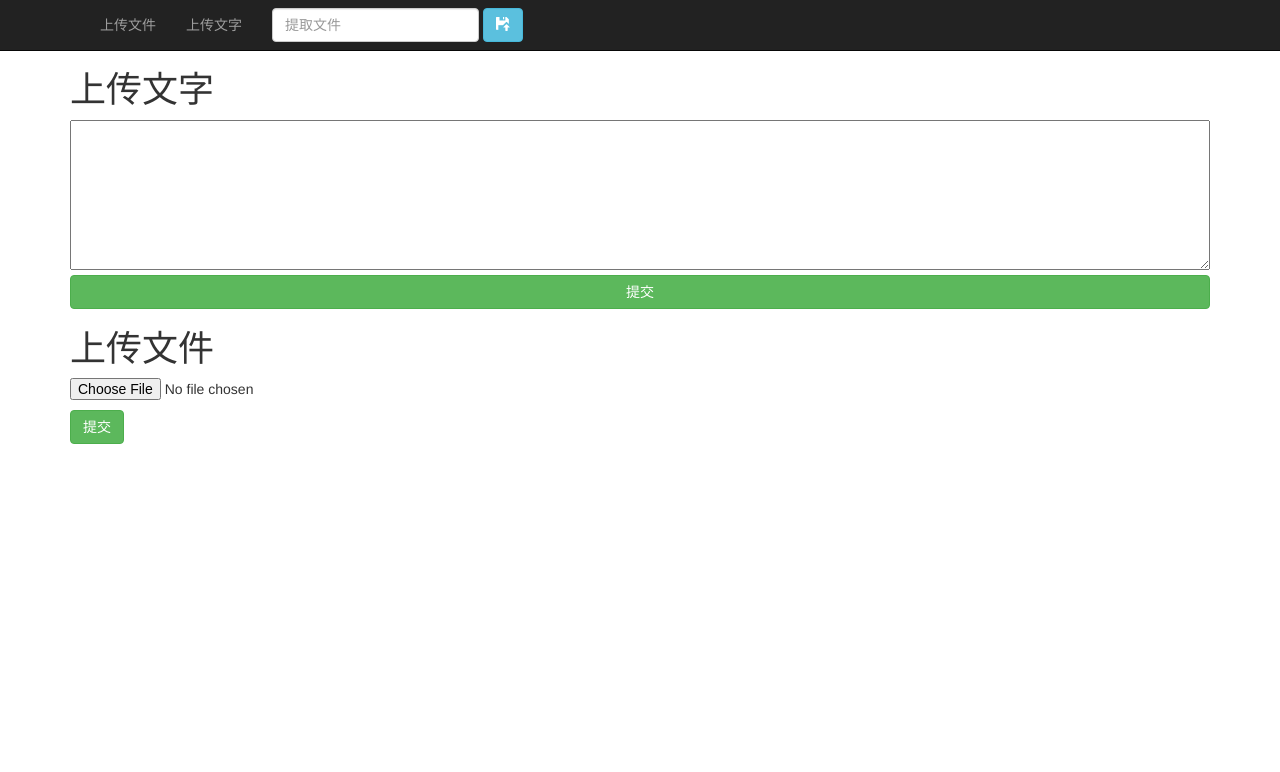
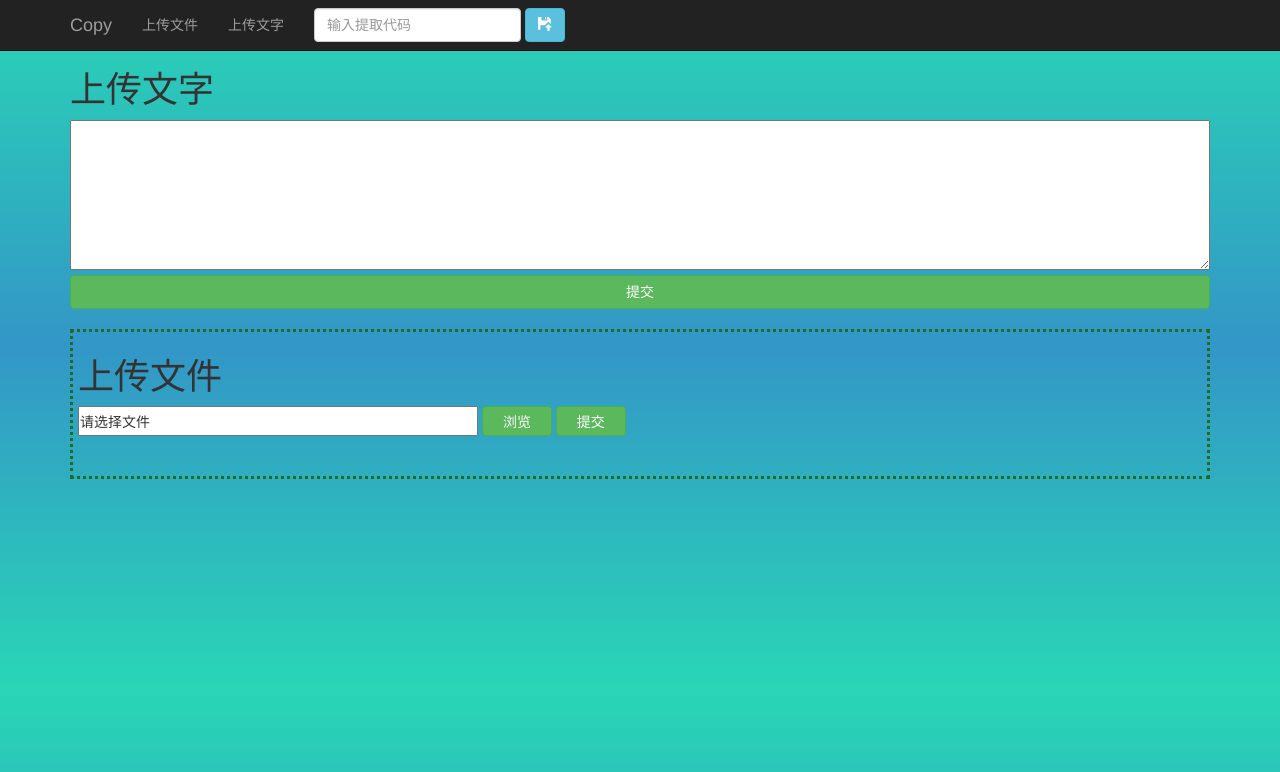
Before and after one commit to liuzihaohao/webcopy, a Django app: page /uptext/ in a window 1280 px wide. Shown: the top 772 px of the page. Run offline with Django 3.2, Linux system fonts and the light colour scheme; data comes from the database, SQL or seed files in the repository; both versions use the stored data as it was after the commit; some libraries are stand-ins or nearby versions.

Commit message:
Signed-off-by: haozihan <2629827923@qq.com>

```diff
--- a/message/views.py
+++ b/message/views.py
@@ -21,17 +21,17 @@
         if obj:
             if messgaelist.objects.get(code=code).typetf=='t':
                 t=messgaelist.objects.get(code=code).text
-                messgaelist.objects.get(code=code).delete()
+                # messgaelist.objects.get(code=code).delete()
                 return render(request,'../templates/index.html',{
-                    "bigtext":t,"ifbigtext":"true"
+                    "bigtext":t,"ifbigtext":"true","titles":settingslist.objects.get(key="title").val,"iftext":True
                 })
             else:
                 t=messgaelist.objects.get(code=code).file
                 # DEL_LIST.append(t)
                 # filedellist.objects.create()
-                messgaelist.objects.get(code=code).delete()
+                # messgaelist.objects.get(code=code).delete()
                 return render(request,'../templates/index.html',{
-                    "bigtext":"","ifbigtext":"true","bigfile":'/media/'+str(t),"filetext":"下载"
+                    "bigtext":"","ifbigtext":"true","bigfile":'/media/'+str(t),"iftext":False,"titles":settingslist.objects.get(key="title").val
                 })
         return render(request,'../templates/index.html',{
             "bigtext":"错误的提取码","ifbigtext":"true"
@@ -46,8 +46,8 @@
             if not messgaelist.objects.filter(code=t):
                 break
         messgaelist.objects.create(code=t,typetf='t',text=request.POST.get("text"))
-        return render(request,'../templates/index.html',{"codes":t,"ifcode":"true"})
-    return render(request,'../templates/index.html')
+        return render(request,'../templates/index.html',{"codes":t,"ifcode":"true","titles":settingslist.objects.get(key="title").val})
+    return render(request,'../templates/index.html',{"titles":settingslist.objects.get(key="title").val})
 
 def fileup(request):
     if request.method=='POST':
@@ -58,7 +58,7 @@
             if not messgaelist.objects.filter(code=t):
                 break
         messgaelist.objects.create(code=t,typetf='f',file=fobj)
-        return render(request,'../templates/index.html',{"codes":t,"ifcode":"true"})
+        return render(request,'../templates/index.html',{"codes":t,"ifcode":"true","titles":settingslist.objects.get(key="title").val})
     return render(request,'../templates/index.html')
 
 # Create your views here.
--- a/templates/index.html
+++ b/templates/index.html
@@ -1,5 +1,6 @@
 <!DOCTYPE html>
 <html>
+
 <head>
 	<meta charset="utf-8">
 	<title>Copy</title>
@@ -8,11 +9,70 @@
 	<script src="/static/js/bootstrap.min.js"></script>
 	<meta name="viewport" content="width=device-width, initial-scale=1, maximum-scale=1, user-scalable=no">
 	<style>
-			body{
+		* {
+			margin: 0;
+			padding: 0;
+
+		}
+
+		body {
 			margin-top: 50px;
+			/* background-image: */
+			min-height: 80vh;
+			/* -webkit-linear-gradient(to top,rgba(86, 231, 250, 0.3) ,rgba(4, 169, 180, 0.6) 50%,rgba(6, 122, 168, 0.6) ), */
+			/* -moz-linear-gradient(to top,rgba(86, 231, 250, 0.3) ,rgba(4, 169, 180, 0.6) 50%,rgba(6, 122, 168, 0.6) ) , */
+			/* -webkit-gradient(linear,left top,left bottom,from(#3396c7),to(#29d6b5)); */
+			background-image: linear-gradient(to top, #29d6b5, #3396c7 50%, #29d6b5);
+			/* background-image: -webkit-gradient(linear,left top,left bottom,from(#29d6b5),#3396c7,to(#29d6b5)); */
+		}
+	</style>
+
+	<style>
+		#file_name {
+			width: 400px;
+			height: 30px;
+		}
+
+		a.input,
+		button.input {
+			width: 70px;
+			height: 30px;
+			line-height: 30px;
+			background: #5cb85c;
+			border-color: #4cae4c;
+			text-align: center;
+			display: inline-block;
+			overflow: hidden;
+			position: relative;
+			top: 10px;
+			position: relative;
+			top: -2px;
+			padding-top: 0px;
+		}
+
+		a.input:hover,
+		button.input:hover {
+			background: #449D44;
+			color: #ffffff;
+		}
+
+		a,
+		button {
+			text-decoration: none;
+			color: #FFF;
+		}
+
+		#file {
+			opacity: 0;
+			filter: alpha(opacity=0);
+			font-size: 100px;
+			position: absolute;
+			top: 0;
+			right: 0;
 		}
 	</style>
 </head>
+
 <body>
 	<div class="container">
 		<nav class="navbar navbar-static-top navbar-fixed-top navbar-default navbar-inverse">
@@ -31,46 +91,120 @@
 						<li><a href="#textup">上传文字</a></li>
 						<!-- <li><a href="">关于</a></li> -->
 					</ul>
-						<form class="navbar-form navbar-left" role="search" method="get" action="/seachdb/">
+					<form class="navbar-form navbar-left .hidden-xs" role="search" method="get" action="/seachdb/">
 						<div class="form-group">
-								<input type="text" class="form-control" placeholder="提取文件" name="code">
+							<input type="text" class="form-control" placeholder="输入提取代码" name="code">
 						</div>
 						{% csrf_token %}
-							<button type="submit" class="btn btn-info"><span class="glyphicon glyphicon glyphicon-floppy-open"></span></button>
+						<button type="submit" class="btn btn-info"><span
+								class="glyphicon glyphicon glyphicon-floppy-open"></span></button>
 					</form>
 				</div>
 			</div>
 		</nav>
+		<div class="row hidden-lg hidden-md hidden-sm">
+			<div style="margin-left: 15px;">
+				<form class="navbar-form navbar-left" role="search" method="get" action="/seachdb/">
+					<div class="form-group pull-left">
+						<input type="text" class="form-control " placeholder="输入提取代码" name="code">
+					</div>
+					{% csrf_token %}
+					<button type="submit" class="btn btn-info pull-left"><span
+							class="glyphicon glyphicon glyphicon-floppy-open"></span></button>
+
+				</form>
+
+			</div>
+		</div>
 		<!--  -->
 		{% if ifbigtext %}
-			<script>window.onload=function(){$("#bigtext").click()}</script>
-			<button id='bigtext' style="display: none;" type="button" class="btn btn-primary" data-toggle="modal" data-target=".bs-example-modal-lg">Large modal</button>
-			<div class="modal fade bs-example-modal-lg" tabindex="-1" role="dialog" aria-labelledby="myLargeModalLabel">
+		<script>window.onload = function () { $("#bigtext").click() }</script>
+		<div>
+			<button id='bigtext' style="display: none;" type="button" class="btn btn-primary" data-toggle="modal"
+				data-target=".bs-example-modal-lg"></button>
+			<div class="modal fade bs-example-modal-lg" tabindex="-1" role="dialog" aria-labelledby="myLargeModalLabel"
+				style="margin-top:50px;padding: 10px;">
 				<div class="modal-dialog modal-lg" role="document">
-			<div class="modal-content">{{bigtext|linebreaksbr}}<a href="{{bigfile}}">{{filetext}}</a></div></div>
+					{% if iftext %}
+					<div style="display:block;padding:10px;height:400px;border: #FFF 1px solid;border-radius: 5px;
+					background: #fff;overflow-y: auto;box-shadow:5px 5px 35px rgba(2,2,2,0.4)  ,-5px -5px 35px rgba(2,2,2,0.4) ;
+					">
+						{{bigtext|linebreaksbr}}
+					</div>
+					{% else %}
+					<div style="display:block;padding:10px;height:200px;border: #FFF 1px solid;border-radius: 5px;
+						background: #fff;overflow-y: hidden;box-shadow:5px 5px 35px rgba(2,2,2,0.4)  ,-5px -5px 35px rgba(2,2,2,0.4) ;
+						">
+						<a type="button" href="{{bigfile}}" style="color:#449D44" class="btn btn-default" role="button">下载文件</a>
+					</div>
+					{% endif %}
+				</div>
+			</div>
+
 		</div>
 		{% endif %}
 		{% if ifcode %}
-			<div class="bs-example bs-example-standalone" data-example-id="dismissible-alert-js">
+		<div class="bs-example bs-example-standalone" data-example-id="dismissible-alert-js" style="margin-top: 5px;">
 			<div class="alert alert-warning alert-dismissible fade in" role="alert">
-			<button type="button" class="close" data-dismiss="alert" aria-label="Close"><span aria-hidden="true">×</span></button>
-			代码为<strong>{{codes}}</strong>
+				<button type="button" class="close" data-dismiss="alert" aria-label="Close"><span
+						aria-hidden="true">×</span></button>
+				代码为<strong>{{codes}}</strong> 链接:
+				<input id="copytext" class="form-control" type="text" value="127.0.0.1:8000/seachdb/?code={{codes}}"
+					readonly>
+				<button id="copybtn" type="button" class="btn btn-default" onclick=""><span
+						class="glyphicon glyphicon-paste"></span>复制</button>
 			</div>
 		</div>
 		{% endif %}
 		<!--  -->
+		<div>
 			<h1 id="textup">上传文字</h1>
 			<form method="post" action="/uptext/">
 				{% csrf_token %}
 				<textarea name="text" style="width: 100%;height: 150px;"></textarea>
 				<button class="btn btn-success" style="width: 100%;">提交</button>
 			</form>
+
+		</div>
+		<div style="height:150px;border: dotted rgb(34, 107, 34) 3px;padding: 5px 5px 5px 5px; margin-top: 20px;">
 			<h1 id="fileup">上传文件</h1>
 			<form enctype="multipart/form-data" method="post" action="/upfile/">
 				{% csrf_token %}
-                <input type="file" name="file">
-                <button class="btn btn-success" style="margin-top: 10px;">提交</button>
+				<input type="text" id="file_name" readonly="readonly" value="请选择文件" />
+				<a href="javascript:void(0);" class="btn input">
+					浏览
+					<input type="file" id="file" name="file">
+				</a>
+				<button class="btn input">提交</button>
 			</form>
 		</div>
+	</div>
+	<script>
+		$(function () {
+			$("#file").change(function () {
+				var fileSize = this.files[0].size;
+				var size = fileSize / 1024 / 1024;
+				if (size > 5) {
+					alert("文件大小不能大于5M,请将文件压缩后重试");
+					this.value = "";
+					return false;
+				} else {
+					$("#file_name").val($("#file").val());
+					console.log(typeof ($("#file").val()));
+					console.log($("#file").val());
+				}
+			})
+		});
+		function copyText() {
+			document.getElementById("copytext").select(); // 选择对象
+			document.execCommand("Copy"); // 执行浏览器复制命令
+			document.getElementById("copytext").blur()
+		}
+		document.getElementById('copybtn').onclick = function () {
+			copyText()
+		}
+
+	</script>
 </body>
+
 </html>
```
Also changed, not shown: db.sqlite3, media/file/12541e2e-6cae-4ad2-a18f-ff1b3dde5eca/comicz.ttf (added), media/file/25dba6e5-bee2-473f-be72-47074bd2f1c4/comici.ttf (added). Lines whose indentation alone changed are shown as unchanged.
